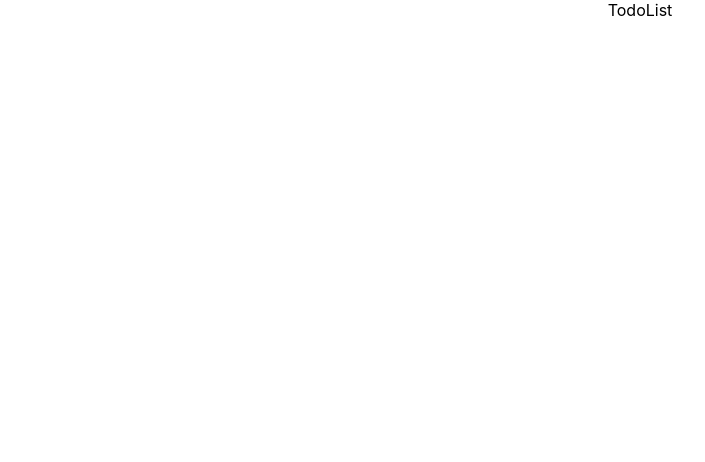
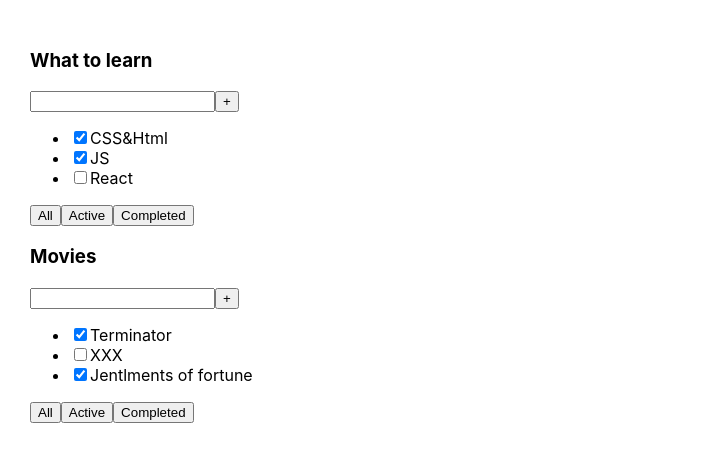
Before and after one commit to Innuska23/todolist1, a React (Create React App) app: page / in a window 1280 px wide. Shown: the top 462 px of the page, without its empty margins (0-705 px from the left). Built offline with nearby package versions, Linux system fonts and the light colour scheme.

Commit message:
added Todolist component

```diff
--- a/package.json
+++ b/package.json
@@ -39,5 +39,8 @@
       "last 1 firefox version",
       "last 1 safari version"
     ]
+  },
+  "devDependencies": {
+    "prettier": "^3.3.2"
   }
 }
--- a/src/App.css
+++ b/src/App.css
@@ -1,38 +1,12 @@
 .App {
-  text-align: center;
+  padding: 30px;
 }
 
-.App-logo {
-  height: 40vmin;
-  pointer-events: none;
+App > div {
+  margin-right: 50px;
 }
 
-@media (prefers-reduced-motion: no-preference) {
-  .App-logo {
-    animation: App-logo-spin infinite 20s linear;
-  }
+.ul li {
+  list-style: none;
+  text-decoration: none;
 }
-
-.App-header {
-  background-color: #282c34;
-  min-height: 100vh;
-  display: flex;
-  flex-direction: column;
-  align-items: center;
-  justify-content: center;
-  font-size: calc(10px + 2vmin);
-  color: white;
-}
-
-.App-link {
-  color: #61dafb;
-}
-
-@keyframes App-logo-spin {
-  from {
-    transform: rotate(0deg);
-  }
-  to {
-    transform: rotate(360deg);
-  }
-}
--- a/src/App.tsx
+++ b/src/App.tsx
@@ -1,17 +1,26 @@
-import './App.css';
+import './App.css'
+import { TaskType, Todolist } from './сomponents/Todolist/TodoList'
 
 function App() {
+
+  let tasks1: Array<TaskType> = [
+    { id: 1, title: 'CSS&Html', isDone: true },
+    { id: 1, title: 'JS', isDone: true },
+    { id: 1, title: 'React', isDone: false }
+  ]
+
+  let tasks2: Array<TaskType> = [
+    { id: 1, title: 'Terminator', isDone: true },
+    { id: 1, title: 'XXX', isDone: false },
+    { id: 1, title: 'Jentlments of fortune', isDone: true }
+  ]
+
   return (
     <div className="App">
-      <Todolist />
+      <Todolist title="What to learn" tasks={tasks1} />
+      <Todolist title="Movies" tasks={tasks2} />
     </div>
-  );
-}
-
-function Todolist() {
-  return (
-    <div>TodoList</div>
   )
 }
 
-export default App;
+export default App
--- /dev/null
+++ b/src/сomponents/Todolist/TodoList.tsx
@@ -0,0 +1,41 @@
+export type TaskType = {
+    id: number,
+    title: string,
+    isDone: boolean
+}
+
+type PropsType = {
+    title: string
+    tasks: Array<TaskType>
+}
+
+export function Todolist(props: PropsType) {
+    return (
+        <div>
+            <h3>{props.title}</h3>
+            <div>
+                <input />
+                <button>+</button>
+            </div>
+            <ul>
+                <li>
+                    <input type="checkbox" checked={props.tasks[0].isDone} />
+                    <span>{props.tasks[0].title}</span>
+                </li>
+                <li>
+                    <input type="checkbox" checked={props.tasks[1].isDone} />
+                    <span>{props.tasks[1].title}</span>
+                </li>
+                <li>
+                    <input type="checkbox" checked={props.tasks[2].isDone} />
+                    <span>{props.tasks[2].title}</span>
+                </li>
+            </ul>
+            <div>
+                <button>All</button>
+                <button>Active</button>
+                <button>Completed</button>
+            </div>
+        </div>
+    )
+}
```
Also changed, not shown: src/index.tsx (+11 -13 lines), .eslintrc.json (added), .prettierrc.json (added), 2 other files (tests, documents, lock files or other folders).
